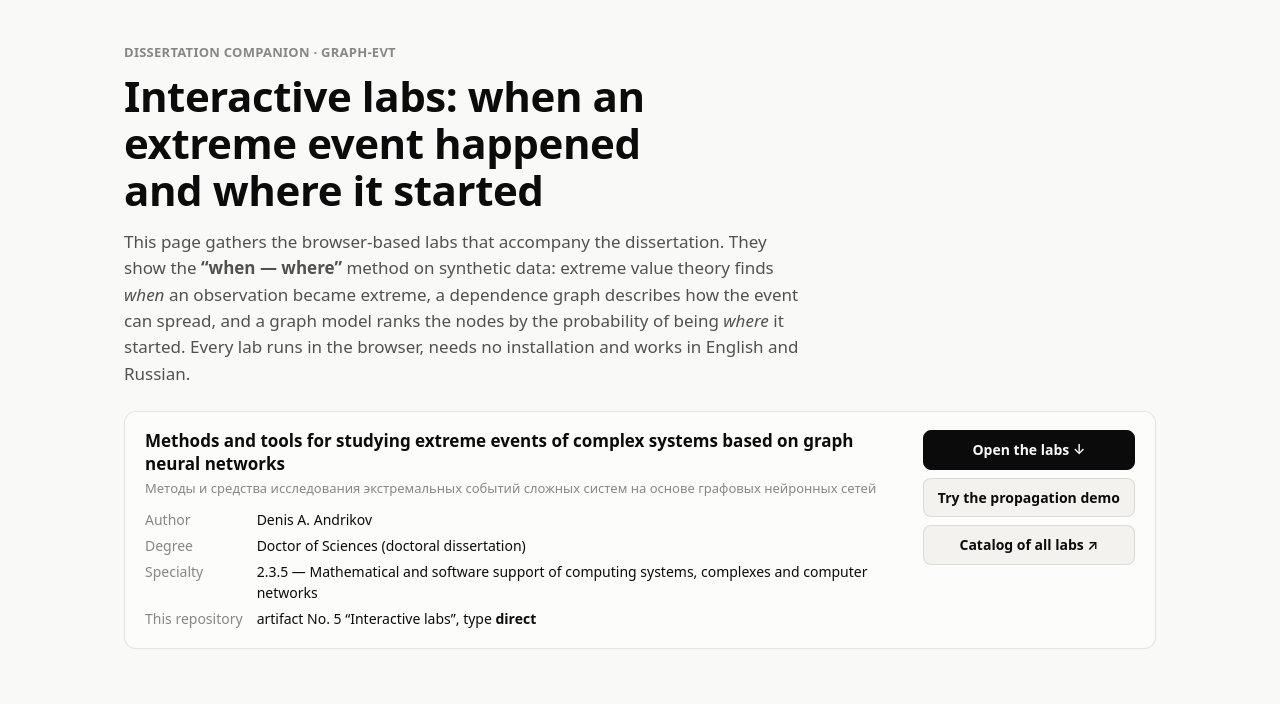
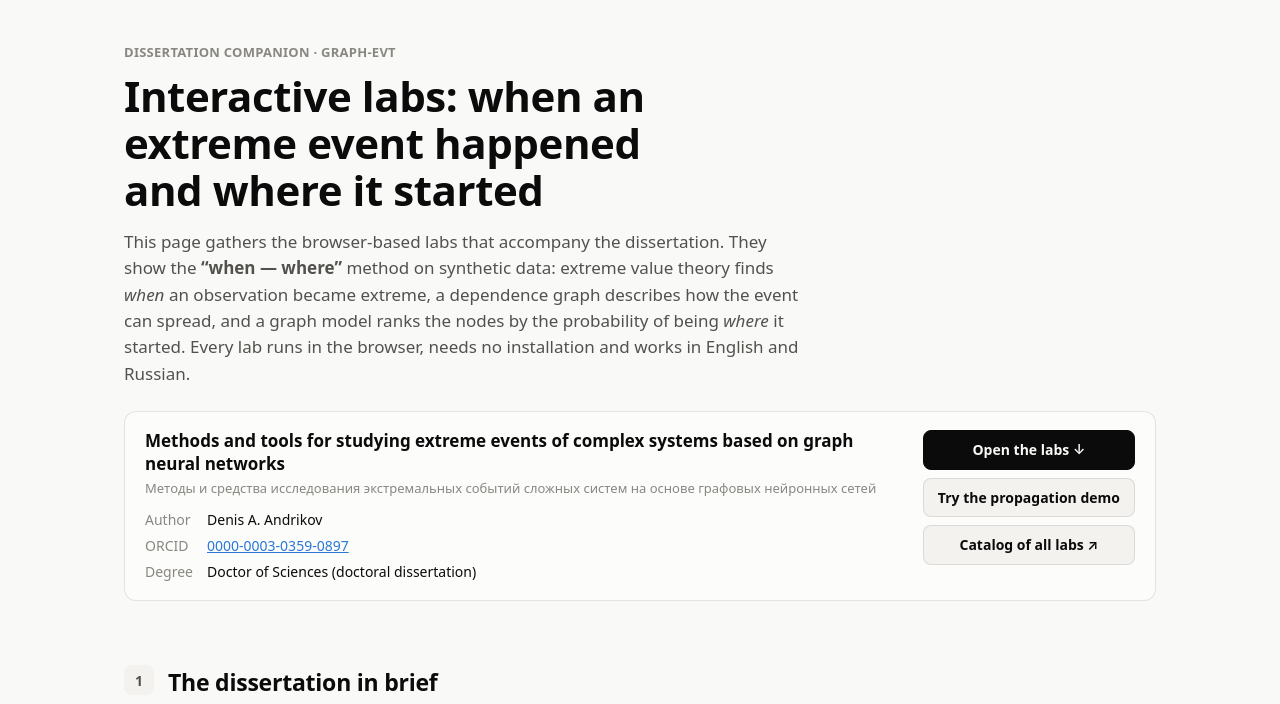
Before and after one commit to D2718281828nis/Educational-Live-Demo, a plain HTML site: page index.html in a window 1280 px wide. Shown: the part 56-760 px from the top of the page. Drawn offline with Linux system fonts and the light colour scheme.

Commit message:
Drop specialty and artifact rows from the hero card, add ORCID
Co-Authored-By: Claude Opus 5.5 <noreply@anthropic.com>

```diff
--- a/index.html
+++ b/index.html
@@ -69,13 +69,10 @@
       <dl>
         <dt><span lang="en">Author</span><span lang="ru">Автор</span></dt>
         <dd><span lang="en">Denis A. Andrikov</span><span lang="ru">Андриков Денис Анатольевич</span></dd>
+        <dt>ORCID</dt>
+        <dd><a href="https://orcid.org/0000-0003-0359-0897">0000-0003-0359-0897</a></dd>
         <dt><span lang="en">Degree</span><span lang="ru">Степень</span></dt>
         <dd><span lang="en">Doctor of Sciences (doctoral dissertation)</span><span lang="ru">диссертация на соискание учёной степени доктора наук</span></dd>
-        <dt><span lang="en">Specialty</span><span lang="ru">Специальность</span></dt>
-        <dd><span lang="en">2.3.5 — Mathematical and software support of computing systems, complexes and computer networks</span>
-          <span lang="ru">2.3.5 — «Математическое и программное обеспечение вычислительных систем, комплексов и компьютерных сетей»</span></dd>
-        <dt><span lang="en">This repository</span><span lang="ru">Этот репозиторий</span></dt>
-        <dd><span lang="en">artifact No. 5 “Interactive labs”, type <b>direct</b></span><span lang="ru">артефакт № 5 «Интерактивные лаборатории», тип <b>прямой</b></span></dd>
       </dl>
     </div>
     <div class="cta">
@@ -473,7 +470,8 @@
 <footer>
   <p><span lang="en">All data in the labs are synthetic. The labs illustrate the method and are not intended for engineering, financial or clinical decisions.</span>
     <span lang="ru">Все данные в лабораториях синтетические. Лаборатории иллюстрируют метод и не предназначены для инженерных, финансовых или клинических решений.</span></p>
-  <p>© 2026 <span lang="en">Denis A. Andrikov</span><span lang="ru">Д. А. Андриков</span> · MIT ·
+  <p>© 2026 <span lang="en">Denis A. Andrikov</span><span lang="ru">Д. А. Андриков</span> ·
+    <a href="https://orcid.org/0000-0003-0359-0897">ORCID 0000-0003-0359-0897</a> · MIT ·
     <a href="https://github.com/D2718281828nis/Educational-Live-Demo"><span lang="en">source of this page</span><span lang="ru">исходный код страницы</span></a></p>
 </footer>
 
```
Also changed, not shown: 1 other file.
